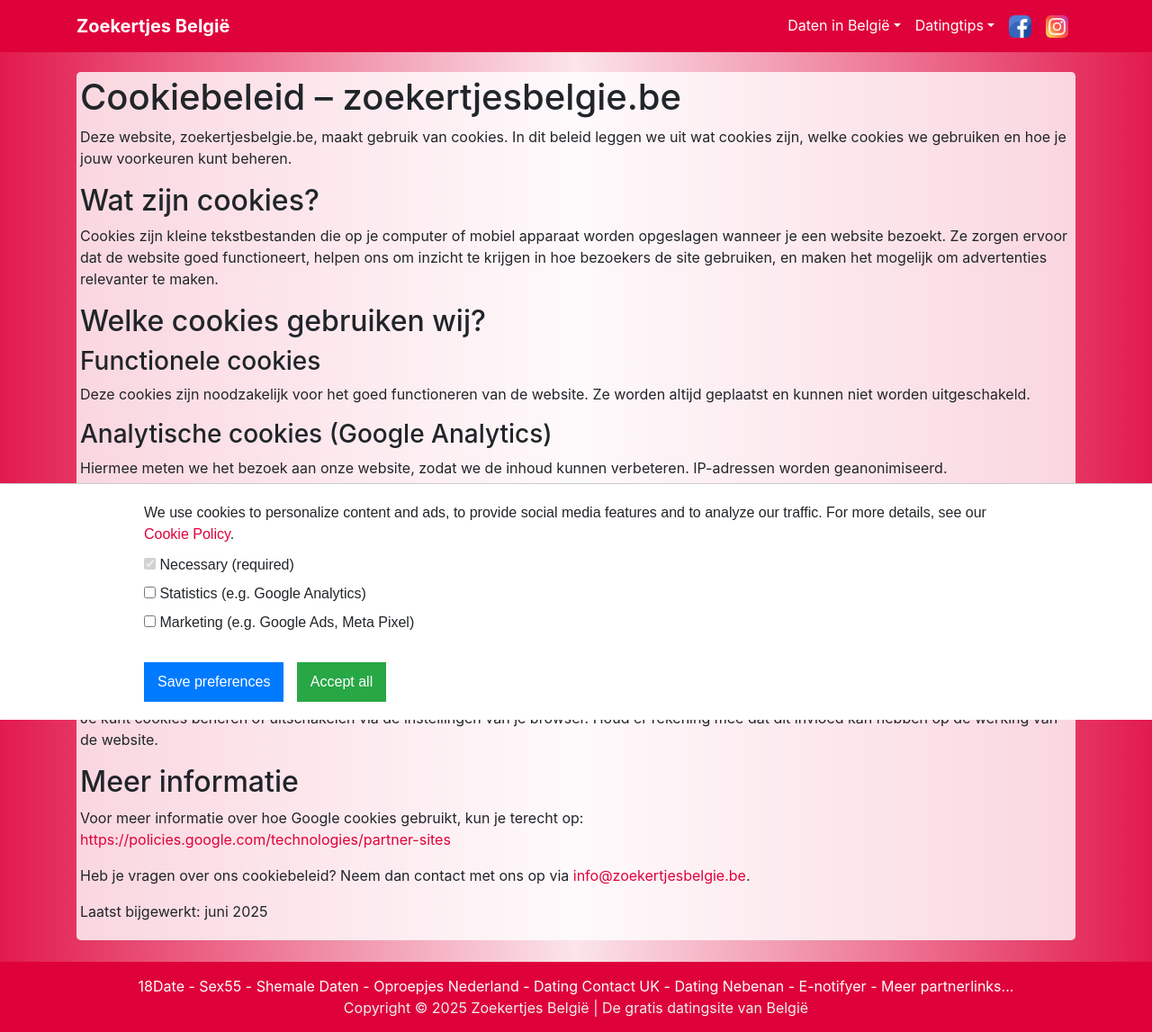
After one commit to Repelstelertje/ZB, a PHP site: page /cookie-policy.php in a window 1280 px wide. The commit adds this page. Shown: the whole page at 90% size. Run offline with PHP 8.4, Linux system fonts and the light colour scheme; some libraries are stand-ins or nearby versions.

Commit message:
Add cookie policy page and update banner

```diff
--- /dev/null
+++ b/cookie-policy.php
@@ -0,0 +1,29 @@
+<?php
+    define('TITLE', 'Cookiebeleid');
+    include('includes/header.php');
+?>
+<div class="container">
+  <div class="jumbotron my-4">
+    <h1>Cookiebeleid – zoekertjesbelgie.be</h1>
+    <p>Deze website, zoekertjesbelgie.be, maakt gebruik van cookies. In dit beleid leggen we uit wat cookies zijn, welke cookies we gebruiken en hoe je jouw voorkeuren kunt beheren.</p>
+    <h2>Wat zijn cookies?</h2>
+    <p>Cookies zijn kleine tekstbestanden die op je computer of mobiel apparaat worden opgeslagen wanneer je een website bezoekt. Ze zorgen ervoor dat de website goed functioneert, helpen ons om inzicht te krijgen in hoe bezoekers de site gebruiken, en maken het mogelijk om advertenties relevanter te maken.</p>
+    <h2>Welke cookies gebruiken wij?</h2>
+    <h3>Functionele cookies</h3>
+    <p>Deze cookies zijn noodzakelijk voor het goed functioneren van de website. Ze worden altijd geplaatst en kunnen niet worden uitgeschakeld.</p>
+    <h3>Analytische cookies (Google Analytics)</h3>
+    <p>Hiermee meten we het bezoek aan onze website, zodat we de inhoud kunnen verbeteren. IP-adressen worden geanonimiseerd.</p>
+    <h3>Advertentiecookies (Google Ads)</h3>
+    <p>Deze cookies zorgen ervoor dat advertenties worden afgestemd op jouw interesses, op basis van je gedrag op deze en andere websites.</p>
+    <h2>Toestemming</h2>
+    <p>Bij je eerste bezoek aan onze website vragen we je toestemming om analytische en advertentiecookies te plaatsen. Je kunt je voorkeuren op elk moment aanpassen of je toestemming intrekken.</p>
+    <h2>Cookies beheren of uitschakelen</h2>
+    <p>Je kunt cookies beheren of uitschakelen via de instellingen van je browser. Houd er rekening mee dat dit invloed kan hebben op de werking van de website.</p>
+    <h2>Meer informatie</h2>
+    <p>Voor meer informatie over hoe Google cookies gebruikt, kun je terecht op:<br>
+    <a href="https://policies.google.com/technologies/partner-sites" target="_blank">https://policies.google.com/technologies/partner-sites</a></p>
+    <p>Heb je vragen over ons cookiebeleid? Neem dan contact met ons op via <a href="mailto:info@zoekertjesbelgie.be">info@zoekertjesbelgie.be</a>.</p>
+    <p>Laatst bijgewerkt: juni 2025</p>
+  </div>
+</div>
+<?php include('includes/footer.php'); ?>
--- a/includes/footer.php
+++ b/includes/footer.php
@@ -12,6 +12,19 @@
   </ul>
     <span class="sub-text">Copyright &copy; <?php echo date('Y'); ?> <?php echo $companyName; ?> | De gratis datingsite van België </span>
 </footer>
+<!-- Cookie Consent Banner -->
+<div id="cookie-banner" style="position: fixed; bottom: 0; left: 0; right: 0; background: #fff; border-top: 1px solid #ccc; font-family: Arial, sans-serif; padding: 20px; z-index: 10000; display: none;">
+  <div style="max-width: 960px; margin: auto;">
+    <p style="margin-bottom: 10px;">We use cookies to personalize content and ads, to provide social media features and to analyze our traffic. For more details, see our <a href="/cookie-policy.php" target="_blank">Cookie Policy</a>.</p>
+    <form id="cookie-form">
+      <label><input type="checkbox" disabled checked> Necessary (required)</label><br>
+      <label><input type="checkbox" id="cookie-statistics"> Statistics (e.g. Google Analytics)</label><br>
+      <label><input type="checkbox" id="cookie-marketing"> Marketing (e.g. Google Ads, Meta Pixel)</label><br><br>
+      <button type="submit" style="background-color: #007BFF; color: white; border: none; padding: 10px 15px; margin-right: 10px; cursor: pointer;">Save preferences</button>
+      <button type="button" onclick="acceptAllCookies()" style="background-color: #28a745; color: white; border: none; padding: 10px 15px; cursor: pointer;">Accept all</button>
+    </form>
+  </div>
+</div>
 </div> <!-- /.oproepjes -->
 
 <script src="js/vendor/vue.2.5.13.min.js"></script>
@@ -20,6 +33,7 @@
 <script src="js/vendor/jquery.min.js"></script>
 <script src="js/vendor/bootstrap.bundle.min.js"></script>
 <script src="https://unpkg.com/vue-router@3.5.3"></script>
+<script src="js/cookie-consent.js"></script>
 
 <script type="text/javascript"   nonce="2726c7f26c" SameSite=None; Secure>
   ////Random IMG
--- a/js/cookie-consent.js
+++ b/js/cookie-consent.js
@@ -11,26 +11,28 @@ function setCookieConsent(statistics, marketing) {
 function getCookieConsent() {
   try {
     return JSON.parse(localStorage.getItem('cookieConsent'));
-  } catch (err) {
+  } catch {
     return null;
   }
 }
 
 function loadAnalytics() {
+  // Google Analytics
   const script = document.createElement('script');
-  script.src = 'https://www.googletagmanager.com/gtag/js?id=G-5M538168N4';
+  script.src = "https://www.googletagmanager.com/gtag/js?id=G-ZGF9E4WFZD";
   script.async = true;
   document.head.appendChild(script);
 
   window.dataLayer = window.dataLayer || [];
   function gtag(){dataLayer.push(arguments);}
   gtag('js', new Date());
-  gtag('config', 'G-5M538168N4');
+  gtag('config', 'G-ZGF9E4WFZD');
 }
 
 function loadMarketing() {
+  // Google Ads Example (conversion tracking)
   const script = document.createElement('script');
-  script.src = 'https://www.googletagmanager.com/gtag/js?id=AW-7880643696';
+  script.src = "https://www.googletagmanager.com/gtag/js?id=AW-7880643696";
   script.async = true;
   document.head.appendChild(script);
 
@@ -53,10 +55,7 @@ function initializeCookies() {
   }
 }
 
-function bindCookieForm() {
-  const form = document.getElementById('cookie-form');
-  if (!form) return;
-  form.addEventListener('submit', function(e) {
+document.getElementById('cookie-form').addEventListener('submit', function(e) {
   e.preventDefault();
   const statistics = document.getElementById('cookie-statistics').checked;
   const marketing = document.getElementById('cookie-marketing').checked;
@@ -65,12 +64,6 @@ function bindCookieForm() {
   if (statistics) loadAnalytics();
   if (marketing) loadMarketing();
 });
-
-  const acceptAllBtn = document.getElementById('cookie-accept-all');
-  if (acceptAllBtn) {
-    acceptAllBtn.addEventListener('click', acceptAllCookies);
-  }
-}
 
 function acceptAllCookies() {
   document.getElementById('cookie-statistics').checked = true;
@@ -81,12 +74,4 @@ function acceptAllCookies() {
   loadMarketing();
 }
 
-if (document.readyState === 'loading') {
-  document.addEventListener('DOMContentLoaded', function() {
-    initializeCookies();
-    bindCookieForm();
-  });
-} else {
-  initializeCookies();
-  bindCookieForm();
-}
+window.onload = initializeCookies;
```
Lines whose indentation alone changed are shown as unchanged.
